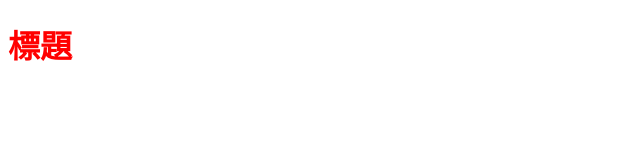
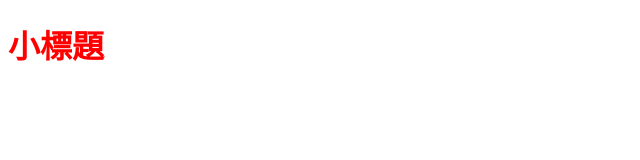
Before and after one commit to uni1uni/Test_A, a plain HTML site: page index_temp.html in a window 1280 px wide. Shown: the whole page, without its empty margins (0-640 px from the left). Drawn offline with Linux system fonts and the light colour scheme.

Commit message:
標題更改

```diff
--- a/index_temp.html
+++ b/index_temp.html
@@ -7,6 +7,6 @@
     <link rel="stylesheet" href="style.css">
 </head>
 <body>
-    <h1>標題</h1>
+    <h1>小標題</h1>
 </body>
 </html>
```
